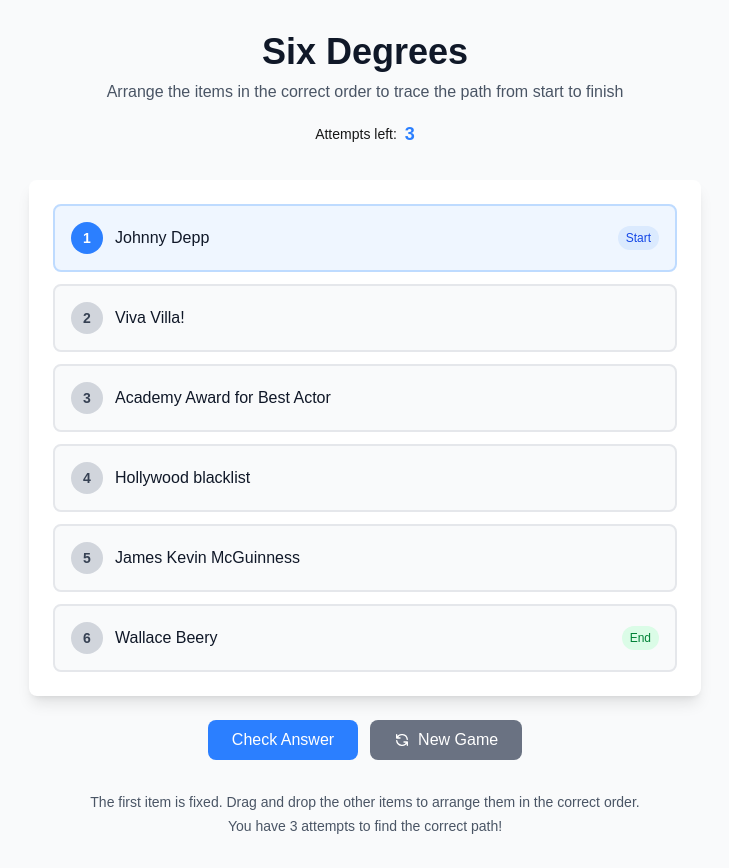
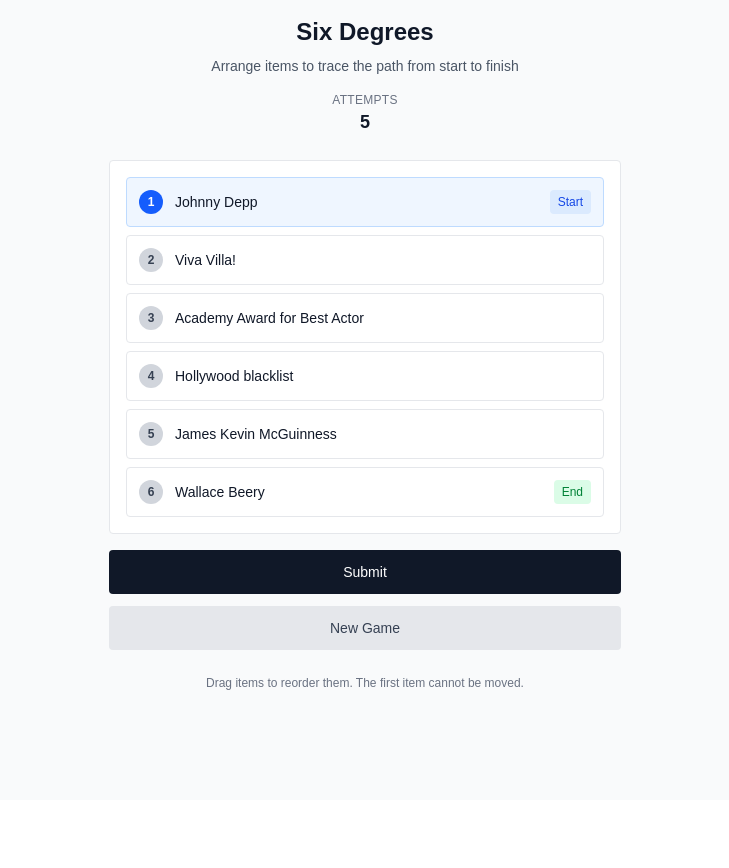
Before and after one commit to carpeadiam-alt/core-frontend-fork, a Next.js app in the folder core-frontend/: page /sixdegrees in a window 1280 px wide. Shown: the whole page, without its empty margins (275-1004 px from the left). After the commit the page ends 800 px from the top, so only its background shows below. Built offline with nearby package versions, Linux system fonts and the light colour scheme.

Commit message:
wordual added

```diff
--- a/core-frontend/src/app/page.tsx
+++ b/core-frontend/src/app/page.tsx
@@ -99,7 +99,7 @@
       title: 'Wordual',
       subtitle: 'A two player twist on Wordle!',
       icon: '/icons/wordual.svg',
-      href: '/wordual'
+      href: 'https://wordual.onrender.com'
     }
   ];
 
--- a/core-frontend/src/app/sixdegrees/page.tsx
+++ b/core-frontend/src/app/sixdegrees/page.tsx
@@ -5,12 +5,16 @@
 const SixDegreesGame = () => {
   const [gameData, setGameData] = useState<any>(null);
   const [currentOrder, setCurrentOrder] = useState<string[]>([]);
-  const [attemptsLeft, setAttemptsLeft] = useState(3);
+  const [attemptsLeft, setAttemptsLeft] = useState(5);
   const [gameState, setGameState] = useState<'playing' | 'won' | 'lost'>('playing');
   const [showAnswer, setShowAnswer] = useState(false);
   const [expandedConnections, setExpandedConnections] = useState<{[key: number]: boolean}>({});
-  const [draggedItem, setDraggedItem] = useState<number | null>(null);
   const [loading, setLoading] = useState(true);
+  const [correctUpTo, setCorrectUpTo] = useState<number>(-1);
+  const [firstWrongIndex, setFirstWrongIndex] = useState<number>(-1);
+  const [showFeedback, setShowFeedback] = useState(false);
+  const [touchStart, setTouchStart] = useState<{x: number, y: number} | null>(null);
+  const [draggedIndex, setDraggedIndex] = useState<number | null>(null);
 
   // Load random game from 6d.json
   useEffect(() => {
@@ -41,6 +45,9 @@
         const itemsToShuffle = selectedGame.original_path.slice(1);
         const shuffled = shuffleArray(itemsToShuffle);
         setCurrentOrder([selectedGame.original_path[0], ...shuffled]);
+        setCorrectUpTo(-1);
+        setFirstWrongIndex(-1);
+        setShowFeedback(false);
         setLoading(false);
       } catch (error) {
         console.error('Error loading game data:', error);
@@ -54,26 +61,46 @@
   const checkAnswer = () => {
     if (!gameData) return;
 
-    const isCorrect = JSON.stringify(currentOrder) === JSON.stringify(gameData.original_path);
+    // Find how many consecutive items from the start are correct
+    let correctCount = 0;
+    let firstWrong = -1;
+
+    for (let i = 0; i < currentOrder.length; i++) {
+      if (currentOrder[i] === gameData.original_path[i]) {
+        correctCount++;
+      } else {
+        firstWrong = i;
+        break;
+      }
+    }
+
+    setCorrectUpTo(correctCount - 1);
+    setFirstWrongIndex(firstWrong);
+    setShowFeedback(true);
+
+    const isCorrect = correctCount === currentOrder.length;
 
     if (isCorrect) {
       setGameState('won');
-      setShowAnswer(true);
+      setTimeout(() => setShowAnswer(true), 1500);
     } else {
       setAttemptsLeft(attemptsLeft - 1);
       if (attemptsLeft <= 1) {
         setGameState('lost');
-        setShowAnswer(true);
+        setTimeout(() => setShowAnswer(true), 2000);
       }
     }
   };
 
   const resetGame = async () => {
     setLoading(true);
-    setAttemptsLeft(3);
+    setAttemptsLeft(5);
     setGameState('playing');
     setShowAnswer(false);
     setExpandedConnections({});
+    setCorrectUpTo(-1);
+    setFirstWrongIndex(-1);
+    setShowFeedback(false);
 
     try {
       const response = await fetch('/6d.json');
@@ -101,6 +128,9 @@
       const itemsToShuffle = selectedGame.original_path.slice(1);
       const shuffled = shuffleArray(itemsToShuffle);
       setCurrentOrder([selectedGame.original_path[0], ...shuffled]);
+      setCorrectUpTo(-1);
+      setFirstWrongIndex(-1);
+      setShowFeedback(false);
       setLoading(false);
     } catch (error) {
       console.error('Error loading game data:', error);
@@ -108,10 +138,46 @@
     }
   };
 
+  const moveItem = (fromIndex: number, toIndex: number) => {
+    if (fromIndex === 0 || toIndex === 0) return; // Can't move the first item
+
+    const newOrder = [...currentOrder];
+    const [movedItem] = newOrder.splice(fromIndex, 1);
+    newOrder.splice(toIndex, 0, movedItem);
+    setCurrentOrder(newOrder);
+  };
+
+  const handleTouchStart = (e: React.TouchEvent, index: number) => {
+    if (index === 0 || gameState !== 'playing') return;
+
+    const touch = e.touches[0];
+    setTouchStart({ x: touch.clientX, y: touch.clientY });
+    setDraggedIndex(index);
+  };
+
+  const handleTouchEnd = (e: React.TouchEvent, dropIndex: number) => {
+    if (!touchStart || draggedIndex === null || draggedIndex === 0 || dropIndex === 0) {
+      setTouchStart(null);
+      setDraggedIndex(null);
+      return;
+    }
+
+    const touch = e.changedTouches[0];
+    const deltaY = touch.clientY - touchStart.y;
+
+    // Only move if there was significant vertical movement
+    if (Math.abs(deltaY) > 30) {
+      moveItem(draggedIndex, dropIndex);
+    }
+
+    setTouchStart(null);
+    setDraggedIndex(null);
+  };
+
   const handleDragStart = (e: React.DragEvent<HTMLDivElement>, index: number) => {
-    if (index === 0) return; // Can't drag the first item
-    setDraggedItem(index);
+    if (index === 0 || gameState !== 'playing') return;
     e.dataTransfer.effectAllowed = 'move';
+    setDraggedIndex(index);
   };
 
   const handleDragOver = (e: React.DragEvent<HTMLDivElement>) => {
@@ -121,20 +187,10 @@
 
   const handleDrop = (e: React.DragEvent<HTMLDivElement>, dropIndex: number) => {
     e.preventDefault();
-    if (draggedItem === null || draggedItem === 0 || dropIndex === 0) return;
+    if (draggedIndex === null || draggedIndex === 0 || dropIndex === 0) return;
 
-    const newOrder = [...currentOrder];
-    const draggedContent = newOrder[draggedItem];
-
-    // Remove dragged item
-    newOrder.splice(draggedItem, 1);
-
-    // Insert at new position (adjust index if necessary)
-    const insertIndex = draggedItem < dropIndex ? dropIndex - 1 : dropIndex;
-    newOrder.splice(insertIndex, 0, draggedContent);
-
-    setCurrentOrder(newOrder);
-    setDraggedItem(null);
+    moveItem(draggedIndex, dropIndex);
+    setDraggedIndex(null);
   };
 
   const toggleConnection = (index: number) => {
@@ -157,12 +213,19 @@
     return connection ? connection.connecting_text : '';
   };
 
+  const getItemStatus = (index: number) => {
+    if (!showFeedback) return 'default';
+    if (index <= correctUpTo) return 'correct';
+    if (index === firstWrongIndex) return 'wrong';
+    return 'default';
+  };
+
   if (loading) {
     return (
       <div className="min-h-screen bg-gray-50 flex items-center justify-center">
         <div className="text-center">
-          <div className="animate-spin rounded-full h-12 w-12 border-b-2 border-blue-500 mx-auto mb-4"></div>
-          <p className="text-gray-600">Loading game...</p>
+          <div className="animate-spin rounded-full h-8 w-8 border-b-2 border-blue-600 mx-auto mb-4"></div>
+          <p className="text-gray-700 text-sm">Loading...</p>
         </div>
       </div>
     );
@@ -172,10 +235,10 @@
     return (
       <div className="min-h-screen bg-gray-50 flex items-center justify-center">
         <div className="text-center">
-          <p className="text-red-600 mb-4">Failed to load game data</p>
+          <p className="text-red-600 mb-4 text-sm">Unable to load game</p>
           <button
             onClick={resetGame}
-            className="px-4 py-2 bg-blue-500 text-white rounded-lg hover:bg-blue-600"
+            className="px-4 py-2 bg-blue-600 text-white rounded text-sm hover:bg-blue-700 transition-colors"
           >
             Try Again
           </button>
@@ -185,82 +248,84 @@
   }
 
   return (
-    <div className="min-h-screen bg-gray-50 py-8 px-4">
-      <div className="max-w-2xl mx-auto">
+    <div className="min-h-screen bg-gray-50 py-4 px-4">
+      <div className="max-w-lg mx-auto">
         {/* Header */}
-        <div className="text-center mb-8">
-          <h1 className="text-4xl font-bold text-gray-900 mb-2">Six Degrees</h1>
-          <p className="text-gray-600 mb-4">
-            Arrange the items in the correct order to trace the path from start to finish
+        <div className="text-center mb-6">
+          <h1 className="text-2xl font-bold text-gray-900 mb-2">Six Degrees</h1>
+          <p className="text-gray-600 text-sm mb-4">
+            Arrange items to trace the path from start to finish
           </p>
 
           {/* Game Status */}
-          <div className="flex items-center justify-center gap-4 mb-6">
-            <div className="flex items-center gap-2">
-              <span className="text-sm font-medium">Attempts left:</span>
-              <span className={`text-lg font-bold ${attemptsLeft <= 1 ? 'text-red-500' : 'text-blue-500'}`}>
+          <div className="flex items-center justify-center gap-6 mb-4">
+            <div className="text-center">
+              <div className="text-xs text-gray-500 uppercase tracking-wide">Attempts</div>
+              <div className={`text-lg font-bold ${attemptsLeft <= 1 ? 'text-red-600' : 'text-gray-900'}`}>
                 {attemptsLeft}
-              </span>
+              </div>
             </div>
 
             {gameState === 'won' && (
-              <div className="flex items-center gap-1 text-green-600">
-                <svg className="w-5 h-5" fill="currentColor" viewBox="0 0 20 20">
-                  <path fillRule="evenodd" d="M10 18a8 8 0 100-16 8 8 0 000 16zm3.707-9.293a1 1 0 00-1.414-1.414L9 10.586 7.707 9.293a1 1 0 00-1.414 1.414l2 2a1 1 0 001.414 0l4-4z" clipRule="evenodd" />
-                </svg>
-                <span className="font-medium">Solved!</span>
+              <div className="text-center">
+                <div className="text-xs text-green-600 uppercase tracking-wide">Status</div>
+                <div className="text-lg font-bold text-green-600">Solved</div>
               </div>
             )}
 
             {gameState === 'lost' && (
-              <div className="flex items-center gap-1 text-red-600">
-                <svg className="w-5 h-5" fill="currentColor" viewBox="0 0 20 20">
-                  <path fillRule="evenodd" d="M10 18a8 8 0 100-16 8 8 0 000 16zM8.707 7.293a1 1 0 00-1.414 1.414L8.586 10l-1.293 1.293a1 1 0 101.414 1.414L10 11.414l1.293 1.293a1 1 0 001.414-1.414L11.414 10l1.293-1.293a1 1 0 00-1.414-1.414L10 8.586 8.707 7.293z" clipRule="evenodd" />
-                </svg>
-                <span className="font-medium">Game Over</span>
+              <div className="text-center">
+                <div className="text-xs text-red-600 uppercase tracking-wide">Status</div>
+                <div className="text-lg font-bold text-red-600">Game Over</div>
               </div>
             )}
           </div>
         </div>
 
         {/* Game Board */}
-        <div className="bg-white rounded-lg shadow-lg p-6 mb-6">
+        <div className="bg-white rounded border border-gray-200 p-4 mb-4">
           {!showAnswer ? (
             /* Playing State */
-            <div className="space-y-3">
+            <div className="space-y-2">
               {currentOrder.map((item, index) => (
                 <div
                   key={`${item}-${index}`}
-                  className={`p-4 rounded-lg border-2 transition-all duration-200 ${
+                  className={`p-3 rounded border transition-all duration-200 select-none ${
                     index === 0
-                      ? 'bg-blue-50 border-blue-200 cursor-default'
+                      ? 'bg-blue-50 border-blue-200'
                       : gameState === 'playing'
-                        ? 'bg-gray-50 border-gray-200 cursor-move hover:border-blue-300 hover:shadow-md'
+                        ? `bg-white border-gray-200 hover:border-gray-300 cursor-move touch-manipulation ${
+                            getItemStatus(index) === 'correct' ? 'bg-green-50 border-green-300' :
+                            getItemStatus(index) === 'wrong' ? 'bg-red-50 border-red-300' : ''
+                          }`
                         : 'bg-gray-50 border-gray-200'
-                  }`}
+                  } ${draggedIndex === index ? 'opacity-50 scale-95' : ''}`}
                   draggable={index !== 0 && gameState === 'playing'}
                   onDragStart={(e) => handleDragStart(e, index)}
                   onDragOver={handleDragOver}
                   onDrop={(e) => handleDrop(e, index)}
+                  onTouchStart={(e) => handleTouchStart(e, index)}
+                  onTouchEnd={(e) => handleTouchEnd(e, index)}
                 >
-                  <div className="flex items-center justify-between">
-                    <div className="flex items-center gap-3">
-                      <div className={`w-8 h-8 rounded-full flex items-center justify-center text-sm font-bold ${
-                        index === 0 ? 'bg-blue-500 text-white' : 'bg-gray-300 text-gray-700'
-                      }`}>
-                        {index + 1}
-                      </div>
-                      <span className="font-medium text-gray-900">{item}</span>
+                  <div className="flex items-center gap-3">
+                    <div className={`w-6 h-6 rounded-full flex items-center justify-center text-xs font-bold ${
+                      index === 0 ? 'bg-blue-600 text-white' :
+                      getItemStatus(index) === 'correct' ? 'bg-green-600 text-white' :
+                      getItemStatus(index) === 'wrong' ? 'bg-red-600 text-white' :
+                      'bg-gray-300 text-gray-700'
+                    }`}>
+                      {index + 1}
                     </div>
+                    <span className="text-sm font-medium text-gray-900 flex-1">{item}</span>
 
                     {index === 0 && (
-                      <span className="text-xs bg-blue-100 text-blue-700 px-2 py-1 rounded-full">
+                      <span className="text-xs bg-blue-100 text-blue-700 px-2 py-1 rounded">
                         Start
                       </span>
                     )}
 
                     {index === currentOrder.length - 1 && index !== 0 && (
-                      <span className="text-xs bg-green-100 text-green-700 px-2 py-1 rounded-full">
+                      <span className="text-xs bg-green-100 text-green-700 px-2 py-1 rounded">
                         End
                       </span>
                     )}
@@ -270,61 +335,49 @@
             </div>
           ) : (
             /* Answer Reveal State */
-            <div className="space-y-8">
+            <div className="space-y-4">
               {gameData.original_path.map((item: string, index: number) => (
-                <div key={item}>
+                <div key={item} className="text-center">
                   {/* Item */}
-                  <div className="flex items-center justify-center">
-                    <div className="bg-green-50 border-2 border-green-200 rounded-lg p-4 w-full max-w-md">
-                      <div className="flex items-center gap-3">
-                        <div className="w-8 h-8 rounded-full bg-green-500 text-white flex items-center justify-center text-sm font-bold">
-                          {index + 1}
-                        </div>
-                        <span className="font-medium text-gray-900">{item}</span>
-                      </div>
+                  <div className="inline-flex items-center gap-2 bg-white border border-gray-300 rounded-full px-4 py-2 mb-2">
+                    <div className="w-5 h-5 rounded-full bg-gray-800 text-white flex items-center justify-center text-xs font-bold">
+                      {index + 1}
                     </div>
+                    <span className="text-sm font-medium text-gray-900">{item}</span>
                   </div>
 
                   {/* Connection */}
                   {index < gameData.original_path.length - 1 && (
-                    <div className="flex flex-col items-center mt-4">
-                      <div className="w-0.5 h-6 bg-gray-300"></div>
-                      <div className="bg-blue-50 border border-blue-200 rounded-lg p-3 max-w-lg mx-4">
-                        <div className="text-sm text-gray-700">
+                    <div className="mt-2 mb-4">
+                      <div className="w-px h-3 bg-gray-300 mx-auto"></div>
+                      <div className="max-w-sm mx-auto">
+                        <div className="text-xs text-gray-600 leading-relaxed px-4 py-2 bg-gray-50 rounded">
                           {expandedConnections[index] ? (
                             <div>
                               <p>{getConnectionText(item, gameData.original_path[index + 1])}</p>
                               <button
                                 onClick={() => toggleConnection(index)}
-                                className="text-blue-500 hover:text-blue-700 text-xs mt-2 flex items-center gap-1"
+                                className="text-blue-600 hover:text-blue-800 mt-1 underline"
                               >
-                                <svg className="w-3 h-3" fill="none" stroke="currentColor" viewBox="0 0 24 24">
-                                  <path strokeLinecap="round" strokeLinejoin="round" strokeWidth={2} d="M15 12a3 3 0 11-6 0 3 3 0 016 0z" />
-                                  <path strokeLinecap="round" strokeLinejoin="round" strokeWidth={2} d="M2.458 12C3.732 7.943 7.523 5 12 5c4.478 0 8.268 2.943 9.542 7-1.274 4.057-5.064 7-9.542 7-4.477 0-8.268-2.943-9.542-7z" />
-                                </svg>
-                                Show less
+                                less
                               </button>
                             </div>
                           ) : (
                             <div>
-                              <p>{truncateText(getConnectionText(item, gameData.original_path[index + 1]))}</p>
-                              {getConnectionText(item, gameData.original_path[index + 1]).length > 80 && (
+                              <p>{truncateText(getConnectionText(item, gameData.original_path[index + 1]), 60)}</p>
+                              {getConnectionText(item, gameData.original_path[index + 1]).length > 60 && (
                                 <button
                                   onClick={() => toggleConnection(index)}
-                                  className="text-blue-500 hover:text-blue-700 text-xs mt-2 flex items-center gap-1"
+                                  className="text-blue-600 hover:text-blue-800 mt-1 underline"
                                 >
-                                  <svg className="w-3 h-3" fill="none" stroke="currentColor" viewBox="0 0 24 24">
-                                    <path strokeLinecap="round" strokeLinejoin="round" strokeWidth={2} d="M15 12a3 3 0 11-6 0 3 3 0 016 0z" />
-                                    <path strokeLinecap="round" strokeLinejoin="round" strokeWidth={2} d="M2.458 12C3.732 7.943 7.523 5 12 5c4.478 0 8.268 2.943 9.542 7-1.274 4.057-5.064 7-9.542 7-4.477 0-8.268-2.943-9.542-7z" />
-                                  </svg>
-                                  Read more
+                                  more
                                 </button>
                               )}
                             </div>
                           )}
                         </div>
                       </div>
-                      <div className="w-0.5 h-6 bg-gray-300"></div>
+                      <div className="w-px h-3 bg-gray-300 mx-auto"></div>
                     </div>
                   )}
                 </div>
@@ -334,32 +387,39 @@
         </div>
 
         {/* Controls */}
-        <div className="flex gap-3 justify-center">
+        <div className="space-y-3">
           {!showAnswer && gameState === 'playing' && (
             <button
               onClick={checkAnswer}
-              className="px-6 py-2 bg-blue-500 text-white rounded-lg hover:bg-blue-600 transition-colors font-medium"
+              className="w-full py-3 bg-gray-900 text-white rounded text-sm font-medium hover:bg-gray-800 transition-colors"
             >
-              Check Answer
+              Submit
             </button>
           )}
 
           <button
             onClick={resetGame}
-            className="px-6 py-2 bg-gray-500 text-white rounded-lg hover:bg-gray-600 transition-colors font-medium flex items-center gap-2"
+            className="w-full py-3 bg-gray-200 text-gray-700 rounded text-sm font-medium hover:bg-gray-300 transition-colors"
           >
-            <svg className="w-4 h-4" fill="none" stroke="currentColor" viewBox="0 0 24 24">
-              <path strokeLinecap="round" strokeLinejoin="round" strokeWidth={2} d="M4 4v5h.582m15.356 2A8.001 8.001 0 004.582 9m0 0H9m11 11v-5h-.581m0 0a8.003 8.003 0 01-15.357-2m15.357 2H15" />
-            </svg>
             New Game
           </button>
         </div>
 
+        {/* Feedback */}
+        {showFeedback && !showAnswer && firstWrongIndex !== -1 && (
+          <div className="mt-4 p-3 bg-orange-50 border border-orange-200 rounded text-center">
+            <p className="text-sm text-orange-800">
+              Position {firstWrongIndex + 1} is incorrect. Items 1-{correctUpTo + 1} are in the right place.
+            </p>
+          </div>
+        )}
+
         {/* Instructions */}
-        {!showAnswer && (
-          <div className="mt-8 text-center text-sm text-gray-600">
-            <p>The first item is fixed. Drag and drop the other items to arrange them in the correct order.</p>
-            <p className="mt-1">You have 3 attempts to find the correct path!</p>
+        {!showAnswer && !showFeedback && (
+          <div className="mt-6 text-center">
+            <p className="text-xs text-gray-500 leading-relaxed">
+              Drag items to reorder them. The first item cannot be moved.
+            </p>
           </div>
         )}
       </div>
```
